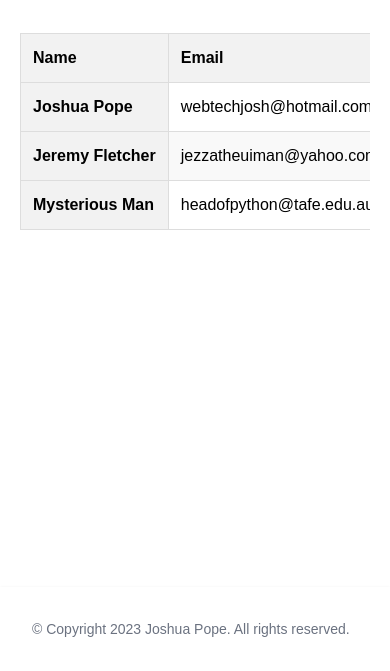
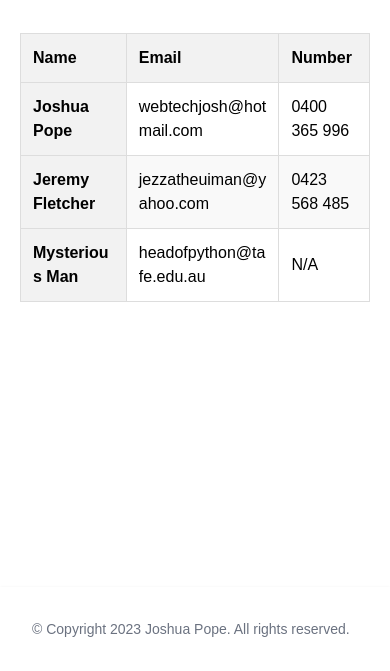
Before and after one commit to Didgeridio/Web-Final-Project, a website: page contact.html in a window 390 px wide. Shown: the part 173-844 px from the top of the page. Drawn offline with Linux system fonts and the light colour scheme.

Commit message:
fix: fixed wrapping for contact table on mobile

```diff
--- a/assets/css/styles.css
+++ b/assets/css/styles.css
@@ -145,25 +145,36 @@ header h2 {
         margin-top: 50px;
         gap: 5px;
     }
-    .table {
+
+    .table-container {
         overflow-x: auto;
     }
 
-    .table th,
-    .table td {
-        white-space: nowrap;
+    .main-table {
+        width: 100%;
+        border-collapse: collapse;
     }
+
+    .main-table th,
+    .main-table td {
+        white-space: normal;
+        max-width: 100%;
+        word-break: break-word;
+    }
+
     .wireframe-container {
         grid-template-columns: 1fr;
         grid-template-rows: repeat(2, auto);
     }
+
     .accordion-columns {
         display: flex;
         flex-direction: column;
         gap: 5px;
-      }
-      #navbarDropdown {
+    }
+
+    #navbarDropdown {
         display: block;
         position: absolute;
-      }
+    }
 }
```
Also changed, not shown: assets/js/hamburger_scripts.js (line endings or trailing spaces), 1 other file.
